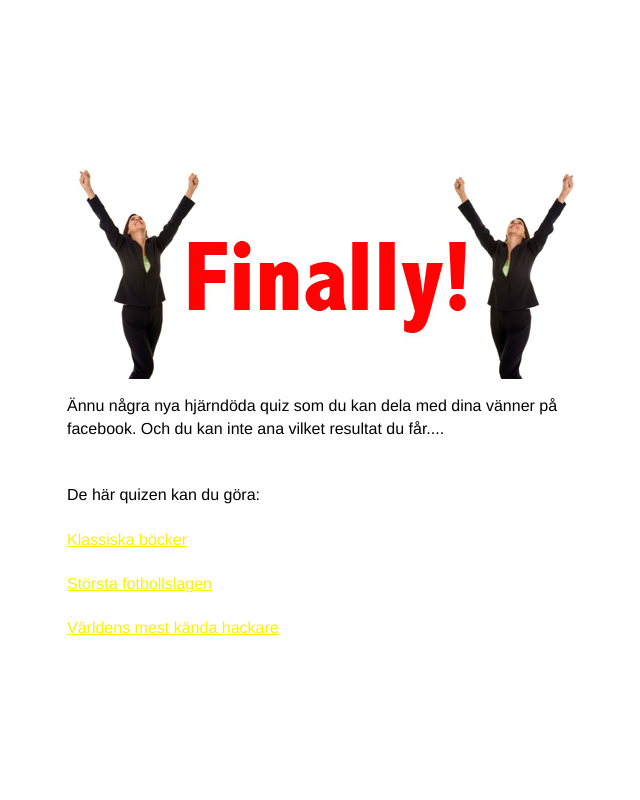
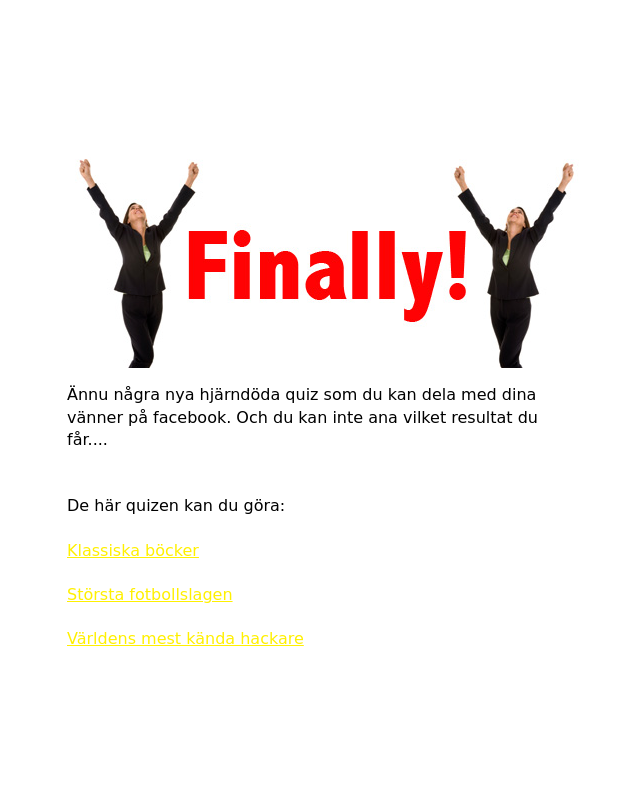
Before and after one commit to swiaiucs/quizsite, a Django app: page / in a window 1280 px wide. Shown: the whole page, without its empty margins (323-963 px from the left). Run offline with Django 3.2, Linux system fonts and the light colour scheme; some libraries are stand-ins or nearby versions.

Commit message:
typsnitt

```diff
--- a/static/style.css
+++ b/static/style.css
@@ -10,7 +10,7 @@
 
 body {
     background: #FFFFFF;
-    font: 12pt/1.4 "Comic Sans", "Helvetica";
+    font: 12pt/1.4 "Comic Sans MS", "Helvetica";
 
 }
 h1{color: #000000}
```
